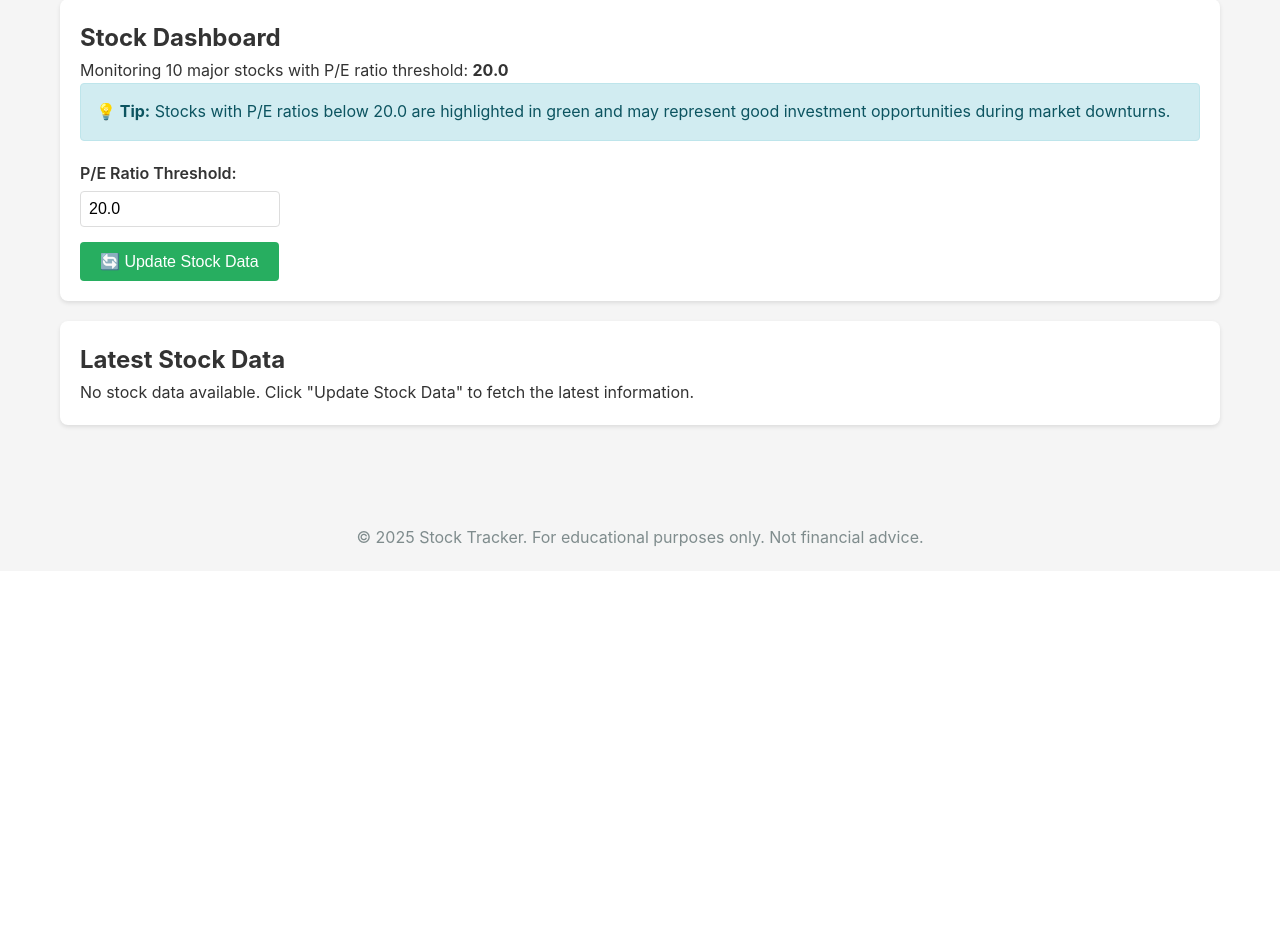
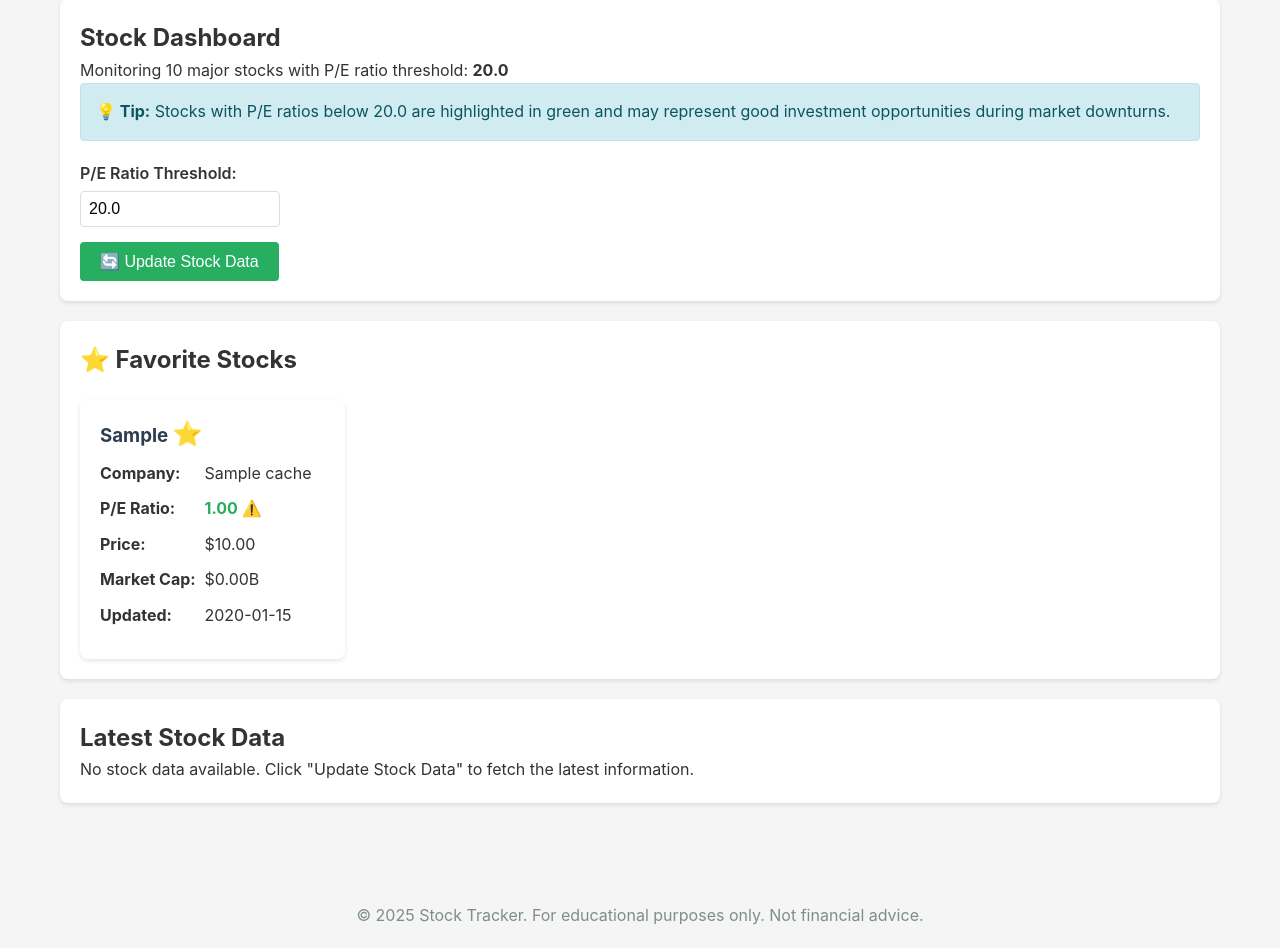
Before and after one commit to zamays/stock_tracker, a Flask app: page / in a window 1280 px wide. Shown: the part 296-1244 px from the top of the page. Before the commit the page ends 843 px from the top, so only its background shows below. Run offline with Flask 3, Linux system fonts and the light colour scheme; tables that the repository leaves empty hold one stand-in row (values such as "Sample post").

Commit message:
Add search and favorites features to stock tracker
Co-authored-by: zamays <89159643+zamays@users.noreply.github.com>

```diff
--- a/app/models.py
+++ b/app/models.py
@@ -17,6 +17,7 @@ class Stock(db.Model):
     pe_ratio = db.Column(db.Float, nullable=True)
     price = db.Column(db.Float, nullable=True)
     market_cap = db.Column(db.Float, nullable=True)
+    is_favorite = db.Column(db.Boolean, default=False, nullable=False)
     timestamp = db.Column(
         db.DateTime,
         default=lambda: datetime.now(timezone.utc),
@@ -35,6 +36,7 @@ class Stock(db.Model):
             'pe_ratio': self.pe_ratio,
             'price': self.price,
             'market_cap': self.market_cap,
+            'is_favorite': self.is_favorite,
             'timestamp': self.timestamp.isoformat() if self.timestamp else None
         }
 
@@ -50,6 +52,7 @@ class StockCache(db.Model):
     pe_ratio = db.Column(db.Float, nullable=True)
     price = db.Column(db.Float, nullable=True)
     market_cap = db.Column(db.Float, nullable=True)
+    is_favorite = db.Column(db.Boolean, default=False, nullable=False, index=True)
     last_updated = db.Column(
         db.DateTime,
         default=lambda: datetime.now(timezone.utc),
@@ -69,5 +72,6 @@ class StockCache(db.Model):
             'pe_ratio': self.pe_ratio,
             'price': self.price,
             'market_cap': self.market_cap,
+            'is_favorite': self.is_favorite,
             'last_updated': self.last_updated.isoformat() if self.last_updated else None
         }
--- a/app/routes.py
+++ b/app/routes.py
@@ -19,11 +19,13 @@ def init_app(app):
     def index():
         """Main dashboard showing all tracked stocks."""
         latest_stocks = StockService.get_latest_stocks()
+        favorite_stocks = StockService.get_favorite_stocks()
         threshold = current_app.config['PE_THRESHOLD']
 
         return render_template(
             'index.html',
             stocks=latest_stocks,
+            favorite_stocks=favorite_stocks,
             threshold=threshold,
             tracked_tickers=current_app.config['STOCKS_TO_TRACK']
         )
@@ -144,6 +146,20 @@ def init_app(app):
         historical_data = StockService.get_historical_pe_data(ticker, limit)
         return jsonify(historical_data)
 
+    @app.route('/api/stock/<ticker>/favorite', methods=['POST'])
+    def toggle_favorite(ticker):
+        """API endpoint to toggle favorite status for a stock."""
+        # Validate ticker symbol
+        if not ticker.isalnum() or len(ticker) > 10:
+            return jsonify({'error': 'Invalid ticker symbol'}), 400
+
+        result = StockService.toggle_favorite(ticker.upper())
+
+        if result['success']:
+            return jsonify(result)
+        else:
+            return jsonify(result), 404
+
 
 def generate_pe_chart(ticker, historical_data, threshold):
     """Generate a P/E ratio chart over time."""
--- a/app/services/stock_service.py
+++ b/app/services/stock_service.py
@@ -209,6 +209,8 @@ class StockService:
     def search_stocks(query, page=1, per_page=20, fetch_data=False):
         """Search stocks by ticker or company name.
 
+        If no results are found in the cache, attempt to search Yahoo Finance.
+
         Args:
             query: Search query (ticker or company name)
             page: Page number (1-indexed)
@@ -230,6 +232,36 @@ class StockService:
 
         # Get total count
         total = StockCache.query.filter(search_filter).count()
+
+        # If no results found in cache, try to fetch from Yahoo Finance
+        if total == 0 and len(query) <= 10:
+            # Attempt to fetch from Yahoo Finance
+            ticker_upper = query.upper()
+            stock_info = StockService._fetch_stock_info(ticker_upper)
+
+            if stock_info and stock_info.get('company_name'):
+                # Add to cache
+                new_cache = StockCache(
+                    ticker=ticker_upper,
+                    company_name=stock_info.get('company_name'),
+                    pe_ratio=stock_info.get('pe_ratio'),
+                    price=stock_info.get('price'),
+                    market_cap=stock_info.get('market_cap'),
+                    is_favorite=False,
+                    last_updated=datetime.now(timezone.utc)
+                )
+                db.session.add(new_cache)
+                db.session.commit()
+
+                # Return the newly added stock
+                return {
+                    'stocks': [new_cache.to_dict()],
+                    'total': 1,
+                    'page': 1,
+                    'per_page': per_page,
+                    'pages': 1,
+                    'query': query
+                }
 
         # Get paginated results
         stocks_query = StockCache.query.filter(search_filter)\
@@ -394,3 +426,41 @@ class StockService:
                 latest_stocks[ticker] = stock.to_dict()
 
         return latest_stocks
+
+    @staticmethod
+    def toggle_favorite(ticker):
+        """Toggle favorite status for a stock.
+
+        Args:
+            ticker: Stock ticker symbol
+
+        Returns:
+            Dictionary with 'success' and 'is_favorite' status
+        """
+        # Find stock in cache
+        cached_stock = StockCache.query.filter_by(ticker=ticker).first()
+
+        if not cached_stock:
+            return {'success': False, 'error': 'Stock not found'}
+
+        # Toggle favorite status
+        cached_stock.is_favorite = not cached_stock.is_favorite
+        db.session.commit()
+
+        return {
+            'success': True,
+            'is_favorite': cached_stock.is_favorite
+        }
+
+    @staticmethod
+    def get_favorite_stocks():
+        """Get all favorite stocks.
+
+        Returns:
+            List of favorite stock dictionaries
+        """
+        favorite_stocks = StockCache.query.filter_by(is_favorite=True)\
+            .order_by(StockCache.ticker)\
+            .all()
+
+        return [stock.to_dict() for stock in favorite_stocks]
--- a/app/templates/base.html
+++ b/app/templates/base.html
@@ -219,6 +219,25 @@
             display: inline-block;
             width: 100px;
         }
+
+        .favorite-btn {
+            background: none;
+            border: none;
+            font-size: 24px;
+            cursor: pointer;
+            padding: 0;
+            transition: transform 0.2s;
+        }
+
+        .favorite-btn:hover {
+            transform: scale(1.2);
+        }
+
+        .alert-danger {
+            background-color: #f8d7da;
+            border: 1px solid #f5c6cb;
+            color: #721c24;
+        }
     </style>
     {% block extra_css %}{% endblock %}
 </head>
--- a/app/templates/index.html
+++ b/app/templates/index.html
@@ -21,6 +21,65 @@
 
     <div id="update-message"></div>
 </div>
+
+{% if favorite_stocks %}
+<div class="card">
+    <h2>⭐ Favorite Stocks</h2>
+
+    <div class="stock-grid">
+        {% for stock in favorite_stocks %}
+            <div class="stock-card">
+                <h3>
+                    {{ stock.ticker }}
+                    <button onclick="toggleFavorite('{{ stock.ticker }}')" class="favorite-btn" title="Remove from favorites">
+                        ⭐
+                    </button>
+                </h3>
+                <div class="stock-info">
+                    <strong>Company:</strong> {{ stock.company_name or 'N/A' }}
+                </div>
+                <div class="stock-info">
+                    <strong>P/E Ratio:</strong>
+                    {% if stock.pe_ratio %}
+                        <span class="{% if stock.pe_ratio < threshold %}low-pe{% else %}high-pe{% endif %}">
+                            {{ "%.2f"|format(stock.pe_ratio) }}
+                        </span>
+                        {% if stock.pe_ratio < threshold %}
+                            <span style="color: #27ae60;">⚠️</span>
+                        {% endif %}
+                    {% else %}
+                        N/A
+                    {% endif %}
+                </div>
+                <div class="stock-info">
+                    <strong>Price:</strong>
+                    {% if stock.price %}
+                        ${{ "%.2f"|format(stock.price) }}
+                    {% else %}
+                        N/A
+                    {% endif %}
+                </div>
+                <div class="stock-info">
+                    <strong>Market Cap:</strong>
+                    {% if stock.market_cap %}
+                        ${{ "%.2fB"|format(stock.market_cap / 1000000000) }}
+                    {% else %}
+                        N/A
+                    {% endif %}
+                </div>
+                <div class="stock-info">
+                    <strong>Updated:</strong>
+                    {% if stock.last_updated %}
+                        {{ stock.last_updated[:10] }}
+                    {% else %}
+                        Never
+                    {% endif %}
+                </div>
+            </div>
+        {% endfor %}
+    </div>
+</div>
+{% endif %}
 
 <div class="card">
     <h2>Latest Stock Data</h2>
@@ -134,5 +193,22 @@
 
         return false;
     }
+
+    async function toggleFavorite(ticker) {
+        try {
+            const response = await fetch(`/api/stock/${ticker}/favorite`, {
+                method: 'POST'
+            });
+
+            if (response.ok) {
+                // Reload page to show updated favorites
+                window.location.reload();
+            } else {
+                console.error('Failed to toggle favorite');
+            }
+        } catch (error) {
+            console.error('Error toggling favorite:', error);
+        }
+    }
 </script>
 {% endblock %}
```
Also changed, not shown: app/templates/stocks.html (+25 -0 lines).
